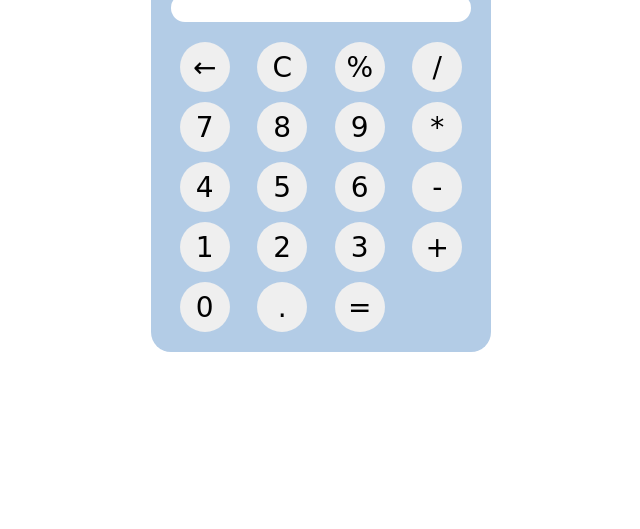
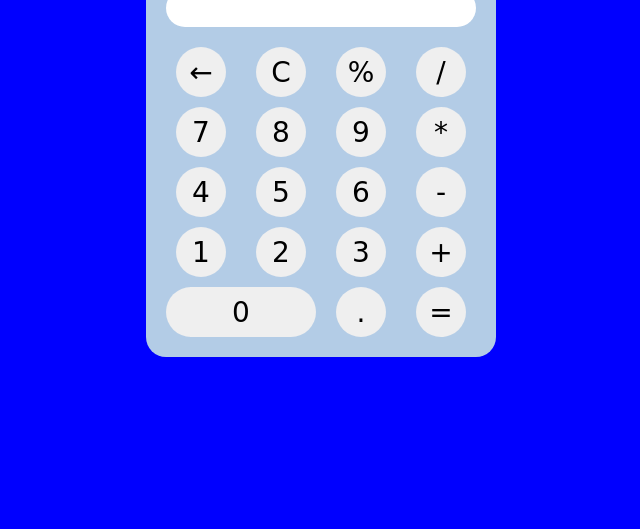
Before and after one commit to I-Maged/Calculator, a plain HTML site: page index.html in a window 1280 px wide. Shown: the part 271-800 px from the top of the page, without its empty margins (319-959 px from the left). Drawn offline with Linux system fonts and the light colour scheme; a web font is replaced by a local one.

Commit message:
Fixing zero button

```diff
--- a/index.html
+++ b/index.html
@@ -15,7 +15,7 @@
           <h1>Calculator</h1>
         </div>
         <div class="input-screen">
-          <input type="text" class="screen" />
+          <input type="text" class="screen" readonly />
         </div>
       </div>
       <div class="calculator">
@@ -67,8 +67,8 @@
         <div class="flex">
           <button class="btn">+</button>
         </div>
-        <div class="flex">
-          <button class="btn">0</button>
+        <div class="flex stretch">
+          <button class="btn zero">0</button>
         </div>
         <div class="flex">
           <button class="btn">.</button>
--- a/style.css
+++ b/style.css
@@ -13,6 +13,7 @@ body {
   justify-content: center;
   align-items: center;
   min-height: 100vh;
+  background-color: blue;
 }
 .flex {
   display: flex;
@@ -42,6 +43,7 @@ h1 {
   outline: none;
   border: none;
   border-radius: 20px;
+  padding: 5px;
 }
 
 .calculator {
@@ -58,3 +60,9 @@ h1 {
   outline: none;
   cursor: pointer;
 }
+.stretch {
+  grid-column: 1 / span 2;
+}
+.zero {
+  width: 100%;
+}
```
